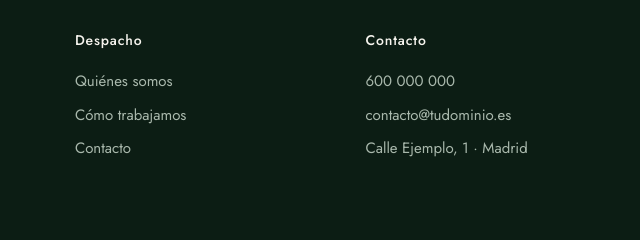
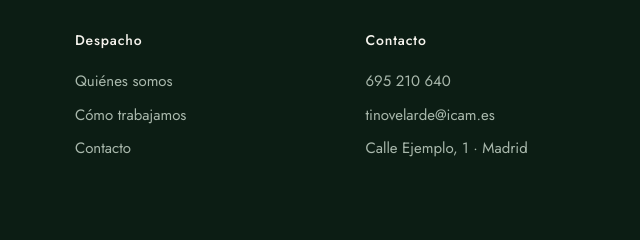
Before and after one commit to juanangeltino-arch/tino-abogados, a plain HTML site: page contacto.html in a window 1280 px wide. Shown: the part 1427-1667 px from the top of the page, 640-1280 px from the left. Drawn offline with nearby package versions, Linux system fonts and the light colour scheme.

Commit message:
Update contacto.html

```diff
--- a/contacto.html
+++ b/contacto.html
@@ -105,8 +105,8 @@
         <h4>Contacto</h4>
         <ul>
           <!-- EDITA: tus datos reales -->
-          <li><a href="tel:+34600000000">600 000 000</a></li>
-          <li><a href="mailto:contacto@tudominio.es">contacto@tudominio.es</a></li>
+          <li><a href="tel:+34695210640">695 210 640</a></li>
+          <li><a href="mailto:tinovelarde@icam.es">tinovelarde@icam.es</a></li>
           <li>Calle Ejemplo, 1 · Madrid</li>
         </ul>
       </div>
```
